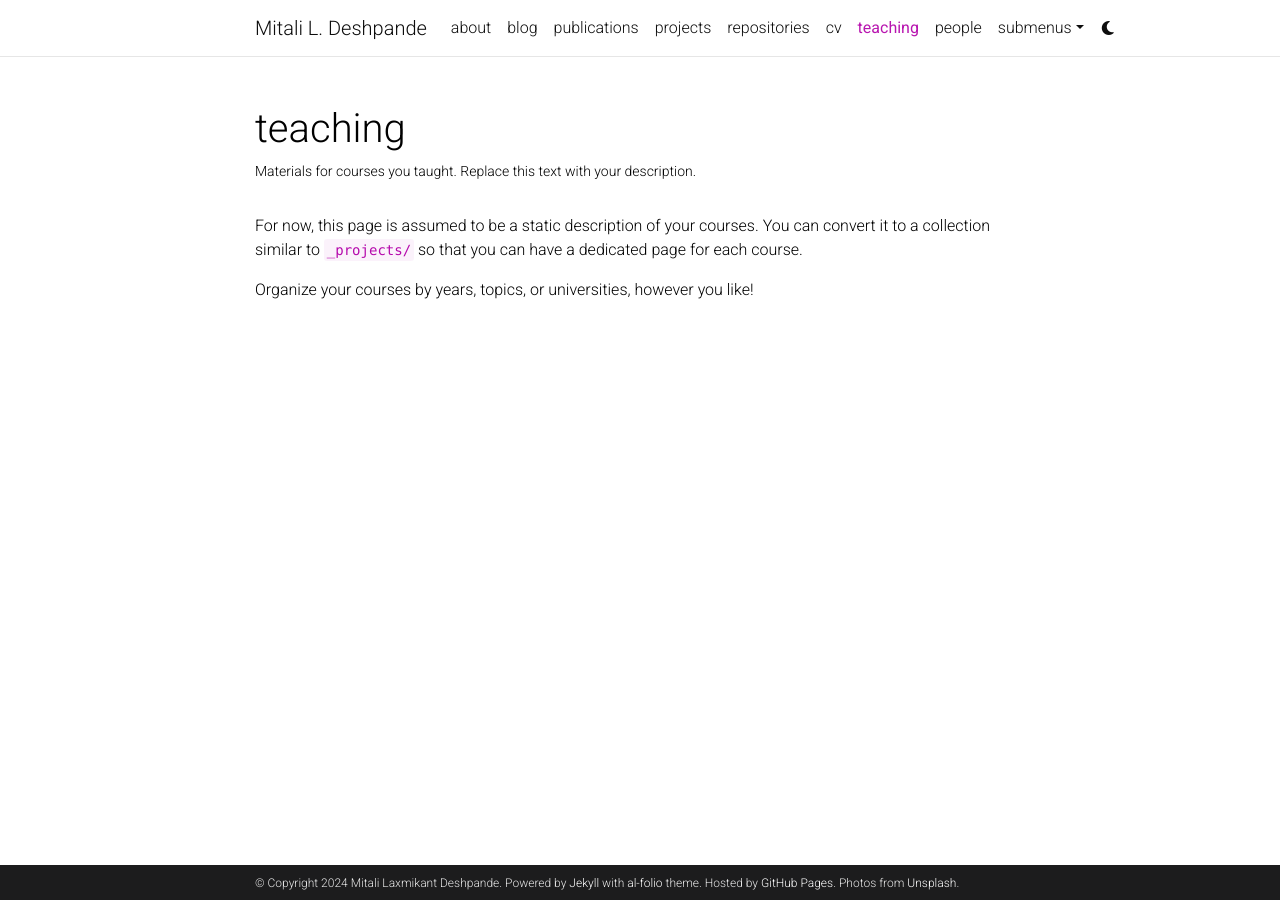
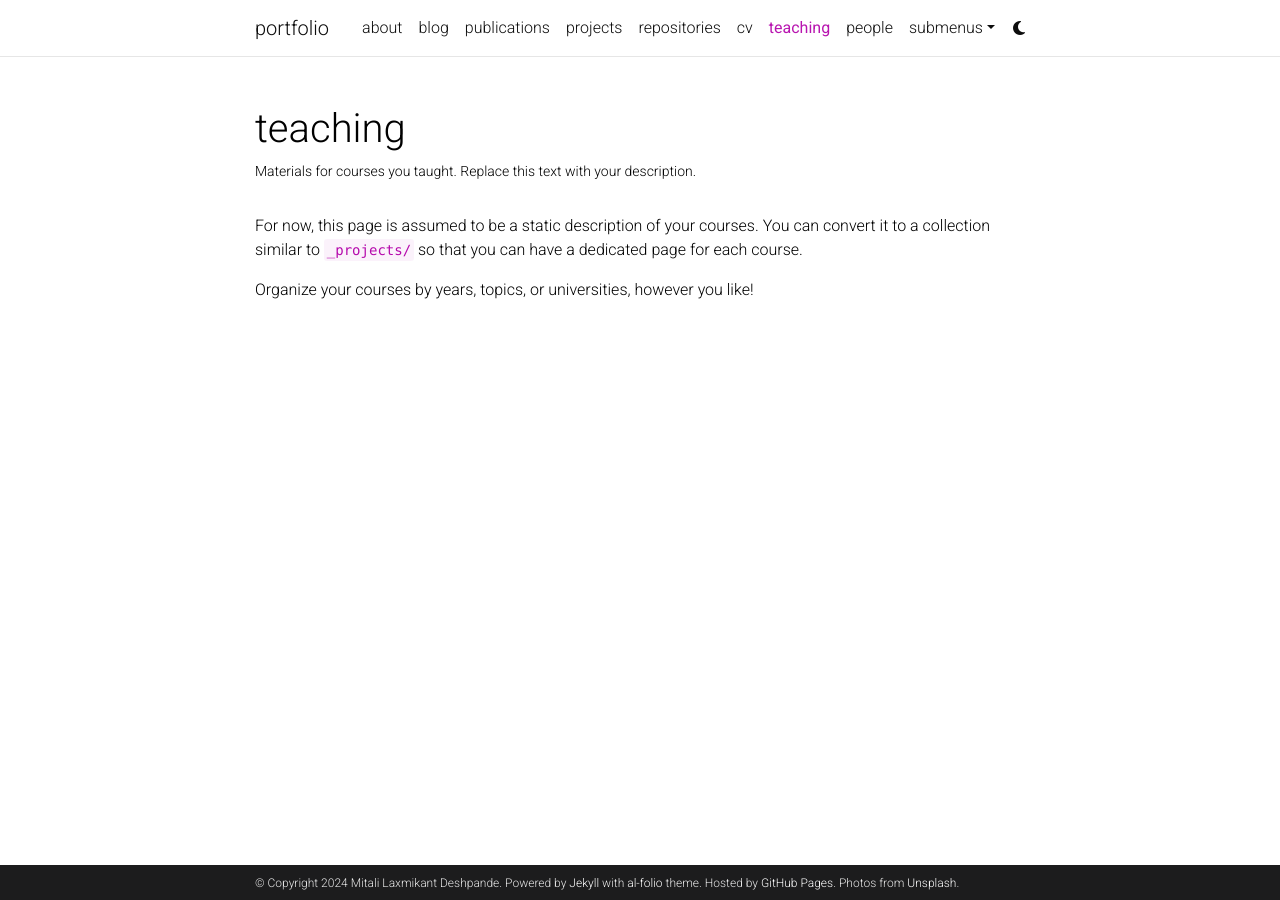
Before and after one commit to mitalildeshpande/mitalildeshpande.github.io, a Jekyll site: the page built from _pages/teaching.md, in a window 1280 px wide. Built offline with Jekyll 4.4.1, drawn with Linux system fonts in a browser that asks for light colours; comment, search, counter and statistics services are not loaded; a style sheet for code colours, icons or effects is not loaded.

Commit message:
test changes

```diff
--- a/_config.yml
+++ b/_config.yml
@@ -2,13 +2,13 @@
 # Site settings
 # -----------------------------------------------------------------------------
 
-title: Mitali L. Deshpande # the website title (if blank, full name will be used instead)
+title: portfolio # the website title (if blank, full name will be used instead)
 first_name: Mitali Laxmikant
 middle_name:
 last_name: Deshpande
 email: mitalideshpande.md@gmail.com
 description: > # the ">" symbol means to ignore newlines until "footer_text:"
-  A simple, whitespace theme for academics. Based on [*folio](https://github.com/bogoli/-folio) design.
+  bjfbeubncje.
 footer_text: >
   Powered by <a href="https://jekyllrb.com/" target="_blank">Jekyll</a> with <a href="https://github.com/alshedivat/al-folio">al-folio</a> theme.
   Hosted by <a href="https://pages.github.com/" target="_blank">GitHub Pages</a>.
```
Also changed, not shown: Gemfile.lock (added).
